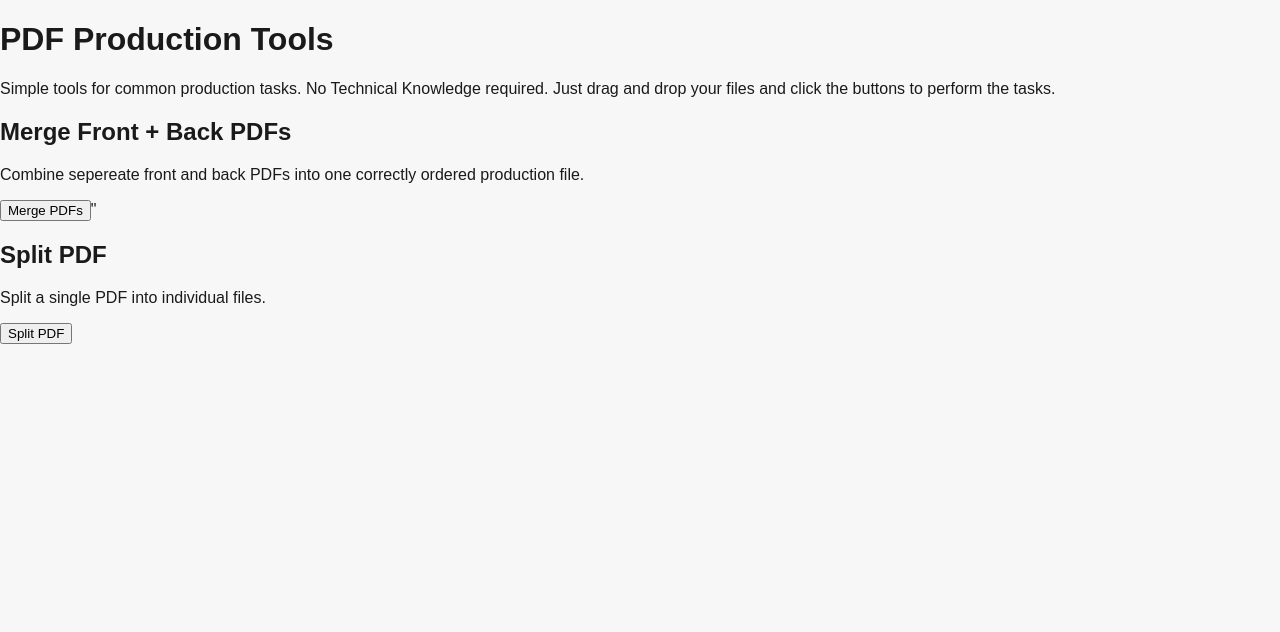
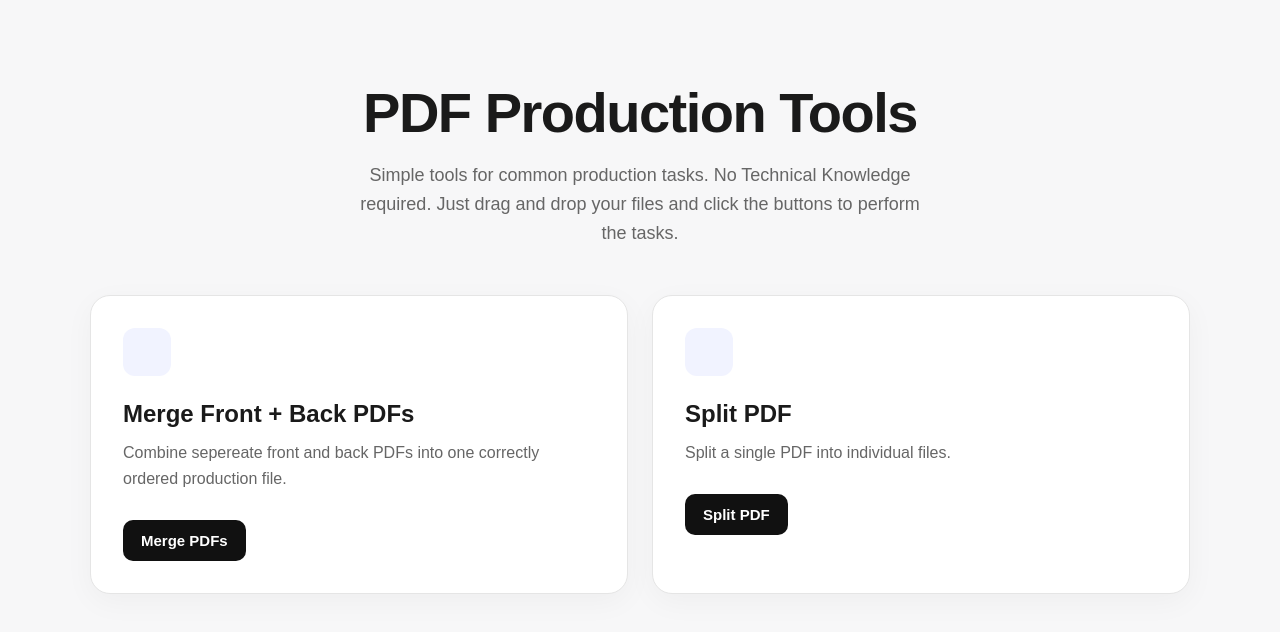
Before and after one commit to christiannoa/pdf-production-tools, a React (Vite) app: page / in a window 1280 px wide. Shown: the top 632 px of the page. Built offline with nearby package versions, Linux system fonts and the light colour scheme.

Commit message:
Build initial PDF tools dashboard

```diff
--- a/src/App.css
+++ b/src/App.css
@@ -0,0 +1,159 @@
+/*
+ * Styles specifically for the PDF prodcution Tool application.
+ *
+ * index.css is for global styling — things we generally want everywhere:
+ * app.css is for styling specific to the PDF production tool application.
+ *
+*/
+
+/*
+ App Containter
+*/
+
+.app {
+
+  min-height: 100vh;
+  padding: 80px 24px;
+
+}
+
+/*
+Main Content
+*/
+
+.app-content {
+
+  max-width: 1100px;
+  margin: 0 auto;
+}
+
+/*
+ Header
+*/
+.app-header {
+
+  text-align: Center;
+  margin-bottom: 48px;
+}
+
+
+.app-header h1 {
+
+  font-size: clamp(26px, 5vw, 56px);
+  font-weight: 700;
+  letter-spacing: -1.5px;
+  margin: 0 0 16px;
+}
+
+.app-header p {
+
+  font-size: 18px;
+  line-height: 1.6;
+  color: #666;
+  max-width: 560px;
+  margin: 0 auto;
+}
+
+/*
+Tool Grid
+*/
+
+.tool-grid {
+  display: grid;
+  grid-template-columns: repeat(2, 1fr);
+  gap: 24px;
+}
+
+/*
+Tool Card
+*/
+
+.tool-card {
+  background: #ffffff;
+  border: 1px solid #e5e5e5;
+  border-radius: 20px;
+  padding: 32px;
+  box-shadow: 0 8px 30px rgba(0, 0, 0, 0.04);
+  transition:
+  transform 0.2s ease, box-shadow 0.2s ease;
+}
+
+.tool-card:hover {
+
+  transform: translateY(-4px);
+  box-shadow: 0 12px 40px rgba(0, 0, 0, 0.08);
+}
+
+/*
+Tool Card
+*/
+
+.tool-icon {
+  width: 48px;
+  height: 48px;
+
+  display: flex;
+  align-items: center;
+  justify-content: center;
+
+  background: #f1f3ff;
+  border-radius: 12px;
+  font-size: 22px;
+  margin-bottom: 24px;
+
+}
+
+/*
+Card Text
+*/
+
+.tool-card h2 {
+  font-size: 24px;
+  margin: 0 0 12px;
+}
+
+.tool-card p {
+  color: #666;
+  line-height: 1.6;
+  margin: 0 0 28px;
+}
+
+/*
+Buttons
+*/
+
+.tool-card button {
+  border: none;
+  background: #111111;
+  color: #ffffff;
+  padding: 12px 18px;
+  border-radius: 10px;
+
+  font-size: 15px;
+  font-weight: 600;
+
+  cursor: pointer;
+
+  transition:
+  transform 0.2s ease, background 0.2s ease;
+}
+
+.tool-card button:hover {
+  background: #333333;
+  transform: translateY(-1px);
+}
+
+/*
+Responsive Design
+*/
+
+@media (max-width: 700px) {
+
+  .app {
+    padding: 40px 20px;
+  }
+
+  .tool-grid {
+    grid-template-columns: 1fr;
+  }
+}
--- a/src/App.tsx
+++ b/src/App.tsx
@@ -1,3 +1,5 @@
+import './App.css'
+
 // This file contains the main component of the application, which serves as the entry point for rendering the app's UI. It imports necessary dependencies and sets up the initial state and layout of the application. The component is responsible for managing global state, routing, and rendering child components based on the current route or user interactions.
 
 function App() {
@@ -23,7 +25,7 @@ function App() {
         <section className="tool-grid">
 
           {/* MERGE TOOLS */}
-          <article className="tool-icon">
+          <article className="tool-card">
 
             {/* We'll replce with this with a real icon later */}
             <div className="tool-icon">
@@ -39,7 +41,7 @@ function App() {
           {/* type="button: explicitly tells the broweser that this is a regular clickable button. */}
             <button type="button">
               Merge PDFs
-            </button>"
+            </button>
 
           </article>
 
```
